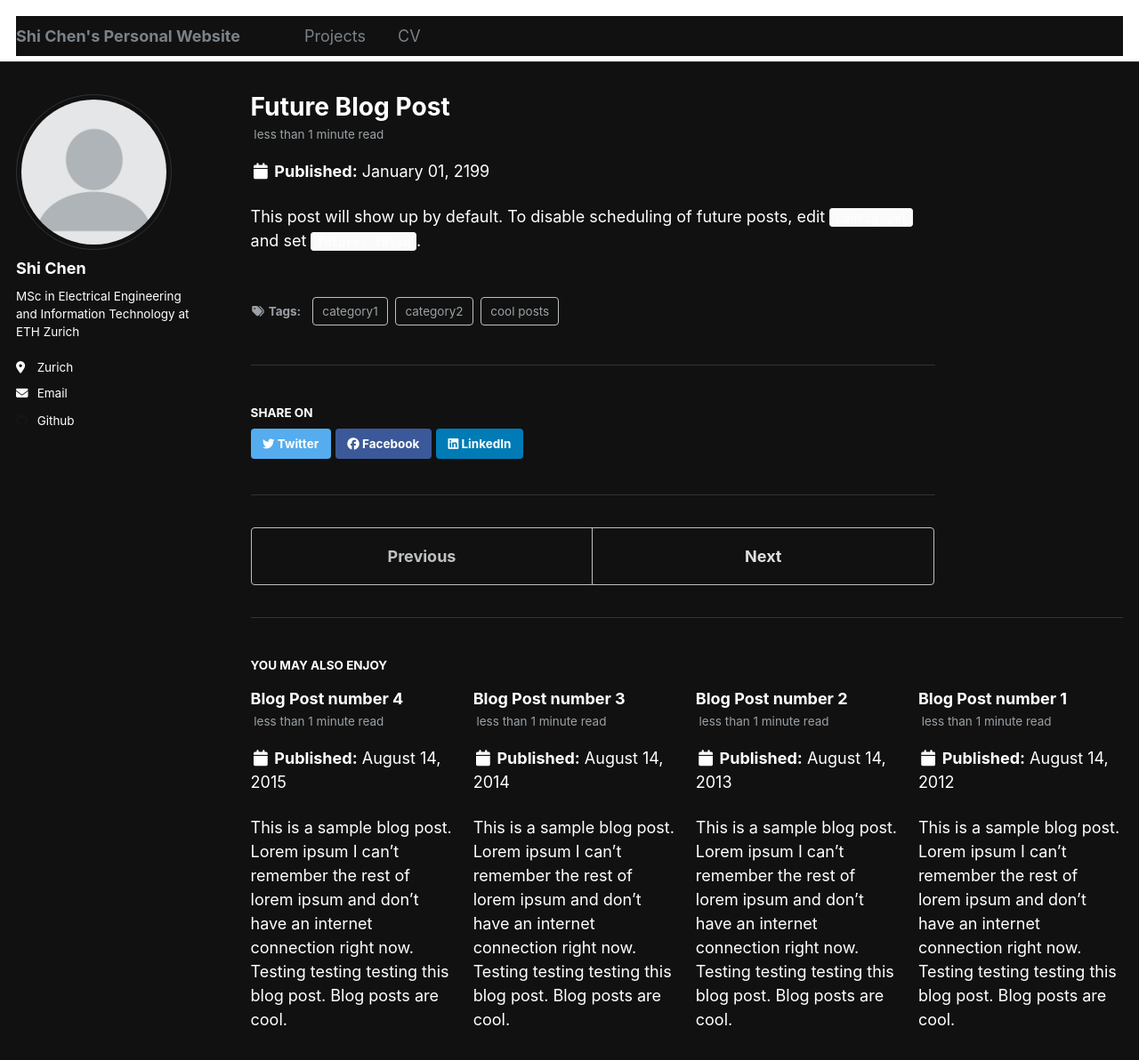
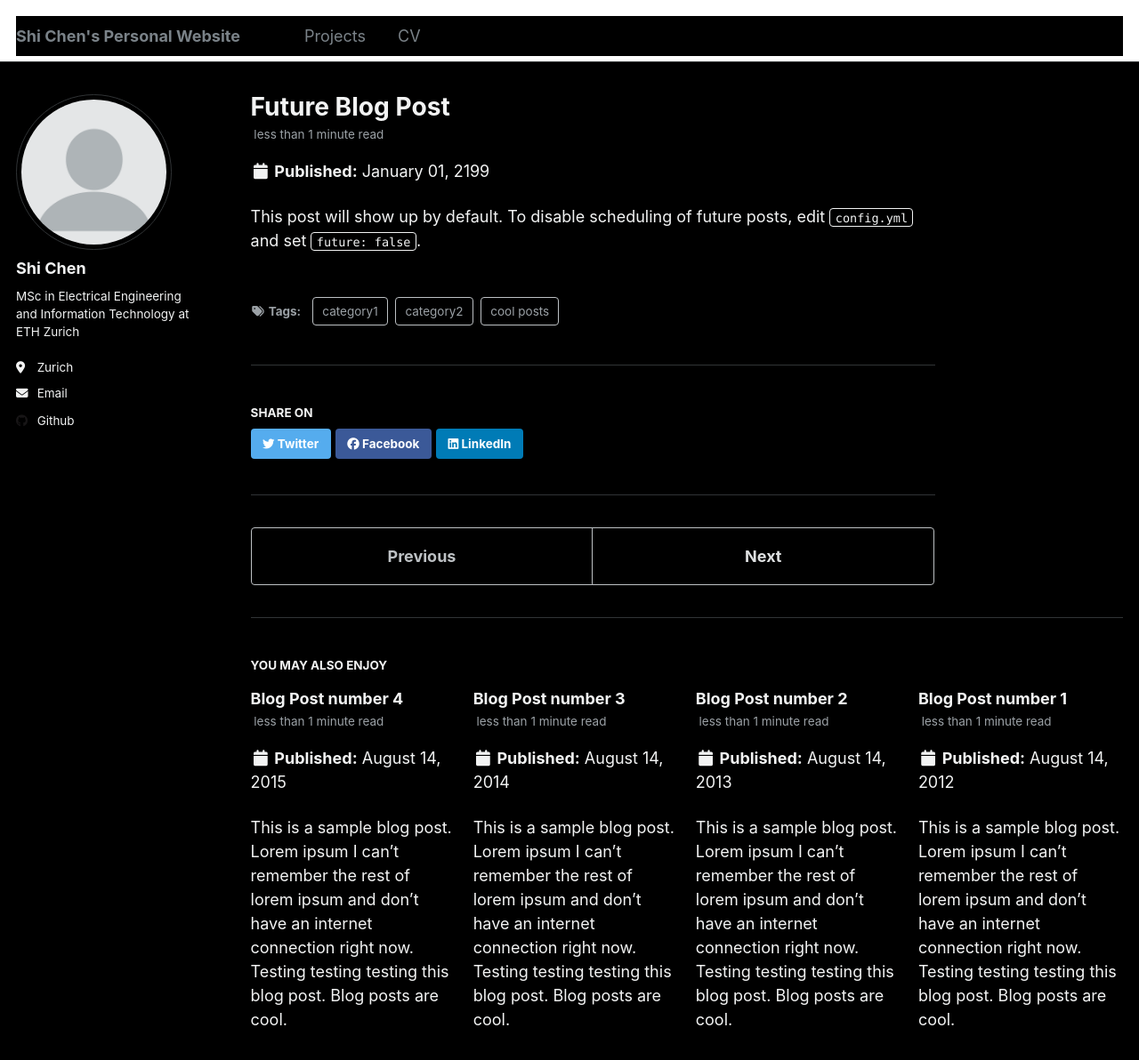
Before and after one commit to cs-vision/cs-vision.github.io, a Jekyll site: the page built from _posts/2199-01-01-future-post.md, in a window 1280 px wide and 1400 px high. Shown: the top 1192 px of the window at 89% size. Built offline with Jekyll 4.4.1, drawn with Linux system fonts in a browser that asks for light colours.

Commit message:
Update _variables.scss dark mode colors adjustment

```diff
--- a/_sass/_variables.scss
+++ b/_sass/_variables.scss
@@ -63,16 +63,18 @@ $lighter-gray               : mix(#fff, $gray, 90%);
 
 // $body-color                 : #fff;
 // $background-color           : #fff;
-$code-background-color      : #fafafa;
-$code-background-color-dark : $light-gray;
+// $code-background-color      : #fafafa;
+// $code-background-color-dark : $light-gray;
 // $text-color                 : $dark-gray;
 // $border-color               : $lighter-gray;
 
 /* newly add dark mode colors*/
 $body-color                 : #000;
-$background-color           : #111;
-$text-color                 : #fff;
-$border-color               : #333;
+$background-color           : #000;
+$code-background-color      : #000;
+$code-background-color-dark : $dark-gray;
+$text-color                 : $lighter-gray;
+$border-color               : $darker-gray;
 
 $primary-color              : #7a8288;
 $success-color              : #62c462;
```
